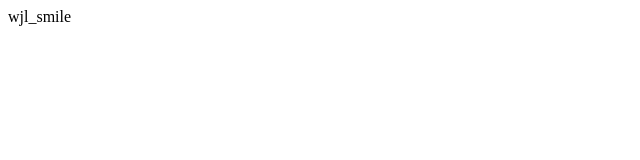
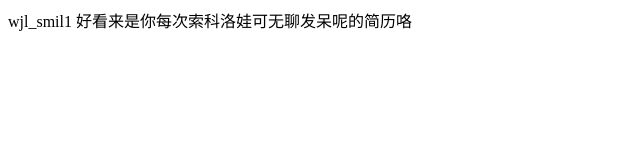
Before and after one commit to wjl-smile/gafish, a website: page index.html in a window 1280 px wide. Shown: the whole page, without its empty margins (0-640 px from the left). Drawn offline with Linux system fonts and the light colour scheme.

Commit message:
第二次提交

```diff
--- a/index.html
+++ b/index.html
@@ -7,6 +7,7 @@
     <title>Document</title>
 </head>
 <body>
-    wjl_smile
+    wjl_smil1
+    好看来是你每次索科洛娃可无聊发呆呢的简历咯
 </body>
 </html>
```
